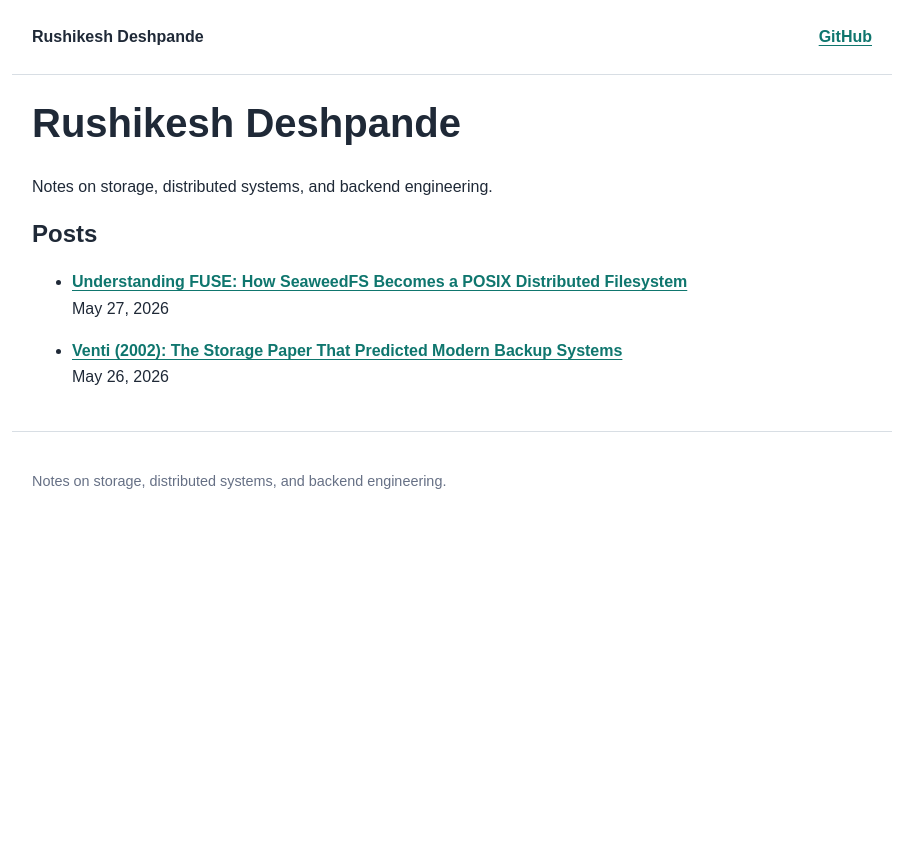
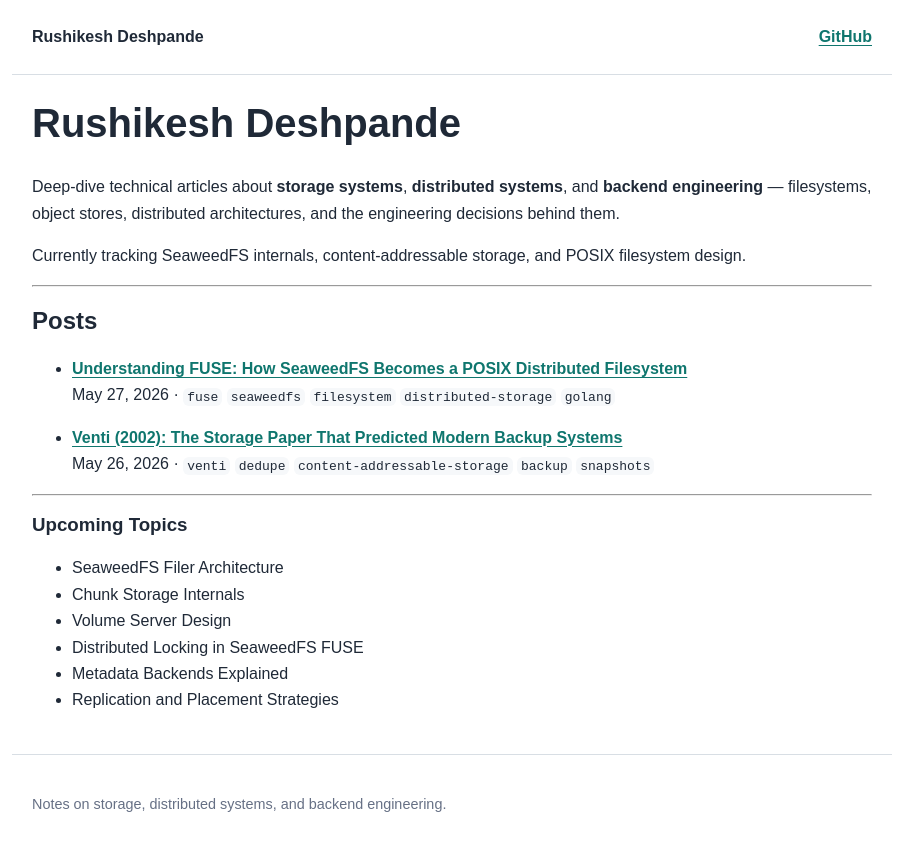
Before and after one commit to rushikesh90/rushikesh90.github.io, a Jekyll site: the page built from index.md, in a window 1280 px wide. Shown: the top 851 px of the page, without its empty margins (188-1091 px from the left). Built offline with Jekyll 4.4.1, drawn with Linux system fonts in a browser that asks for light colours.

Commit message:
Update index.md with site description, tags on posts, and upcoming topics

```diff
--- a/index.md
+++ b/index.md
@@ -5,11 +5,26 @@ title: Home
 
 # Rushikesh Deshpande
 
-Notes on storage, distributed systems, and backend engineering.
+Deep-dive technical articles about **storage systems**, **distributed systems**, and **backend engineering** — filesystems, object stores, distributed architectures, and the engineering decisions behind them.
+
+Currently tracking SeaweedFS internals, content-addressable storage, and POSIX filesystem design.
+
+---
 
 ## Posts
 
 {% for post in site.posts %}
-- [{{ post.title }}]({{ post.url | relative_url }})
-  {{ post.date | date: "%B %-d, %Y" }}
+- [**{{ post.title }}**]({{ post.url | relative_url }})
+  {{ post.date | date: "%B %-d, %Y" }} · {% for tag in post.tags %}`{{ tag }}` {% endfor %}
 {% endfor %}
+
+---
+
+### Upcoming Topics
+
+- SeaweedFS Filer Architecture
+- Chunk Storage Internals
+- Volume Server Design
+- Distributed Locking in SeaweedFS FUSE
+- Metadata Backends Explained
+- Replication and Placement Strategies
```
